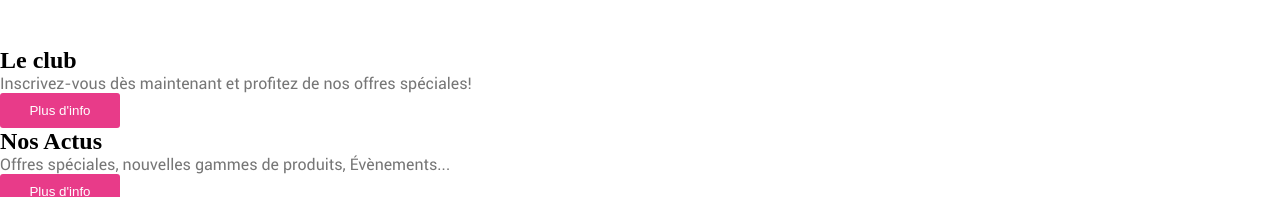
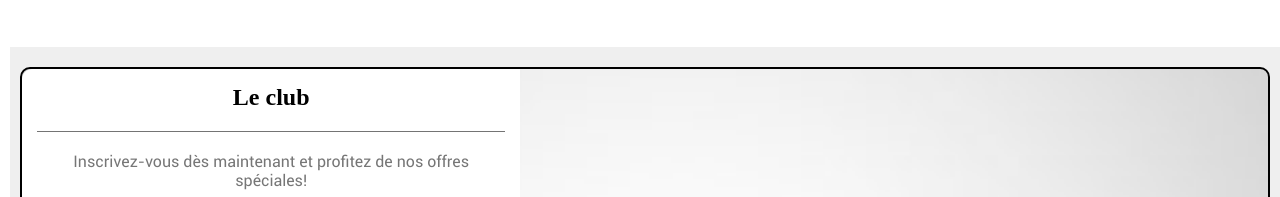
Before and after one commit to Fpied/La_Maison_du_Chocolat, a website: page index.html in a window 1280 px wide. Shown: the part 696-893 px from the top of the page. Drawn offline with Linux system fonts and the light colour scheme.

Commit message:
ok
Co-authored-by: nicolarinfo <nicolarinfo@users.noreply.github.com>

```diff
--- a/index.html
+++ b/index.html
@@ -44,28 +44,19 @@
             </div>
         </section>
         <section class="promotion">
-            <div class="promotion__cards">
-                <h2 class="promotion__cards__title">
-                    Le club
-                </h2>
-                <p class="promotion__cards__descritpion">
-                    Inscrivez-vous dès maintenant et profitez de nos offres spéciales!
-                </p>
-                <button class="promotion__button">
-                    Plus d'info
-                </button>
+            <div class="promotion__card promotion__card--club">
+                <div class="promotion__content">
+                    <h2 class="promotion__subtitle">Le club</h2>
+                    <p class="promotion__description">Inscrivez-vous dès maintenant et profitez de nos offres spéciales!</p>
+                    <button class="promotion__button">Plus d'infos</button>
+                </div>
             </div>
-            <div class="promotion__cards">
-                <h2 class="promotion__cards__title">
-                    Nos Actus
-                </h2>
-                <p class="promotion__cards__description">
-                    Offres spéciales, nouvelles gammes de produits, Évènements...
-                </p>
-                <button class="promotion__button">
-                    Plus d'info
-                </button>
-
+            <div class="promotion__card promotion__card--actus">
+                <div class="promotion__content">
+                    <h2 class="promotion__subtitle">Le club</h2>
+                    <p class="promotion__description">Offres spéciales, nouvelles gammes de produits, Évènements..</p>
+                    <button class="promotion__button">Plus d'infos</button>
+                </div>
             </div>
         </section>
         <section class="contact">
--- a/scss/sections/_promotion.scss
+++ b/scss/sections/_promotion.scss
@@ -1 +1,59 @@
 @use "../abstracts/variables";
+
+.promotion {
+    display: flex;
+    flex-direction: column;
+    justify-content: space-between;
+    height: 600px;
+    width: 100%;
+    background-color: variables.$background-promotion;
+    margin: 10px;
+    padding: 20px 10px;
+
+
+    &__card {
+        border-radius: 10px;
+        height: 400px;
+        margin-bottom: 10px;
+        margin-right: 10px;
+        background-size: cover;
+    }
+
+    &__card--club {
+        background-image: url("../../images/article-image-1.jpg");
+        border: 2px solid black;
+
+    }
+
+    &__card--actus {
+        background-image: url("../../images/article-image-2.jpg");
+    }
+
+    &__content {
+        background-color: #ffffff;
+        height: 100%;
+        width: 40%;
+        border-radius: 10px 0 0 10px;
+        text-align: center;
+        padding: 5px;
+
+    }
+
+    &__subtitle {
+        margin: 10px;
+        padding-bottom: 20px;
+        margin-bottom: 20px;
+        border-bottom: 1px solid variables.$gray;
+
+    }
+
+    &__description{
+        margin: 10px;
+    }
+
+
+
+
+
+
+}
```
Also changed, not shown: CSS/main.css, 1 other file.
